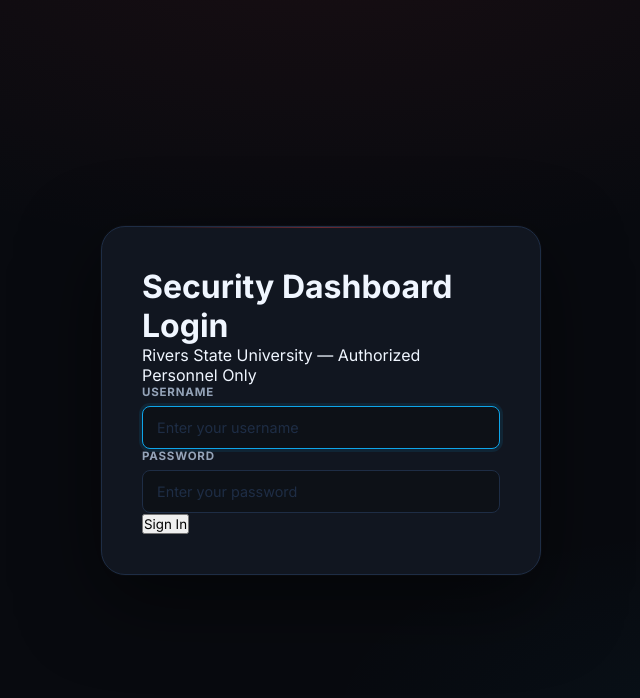
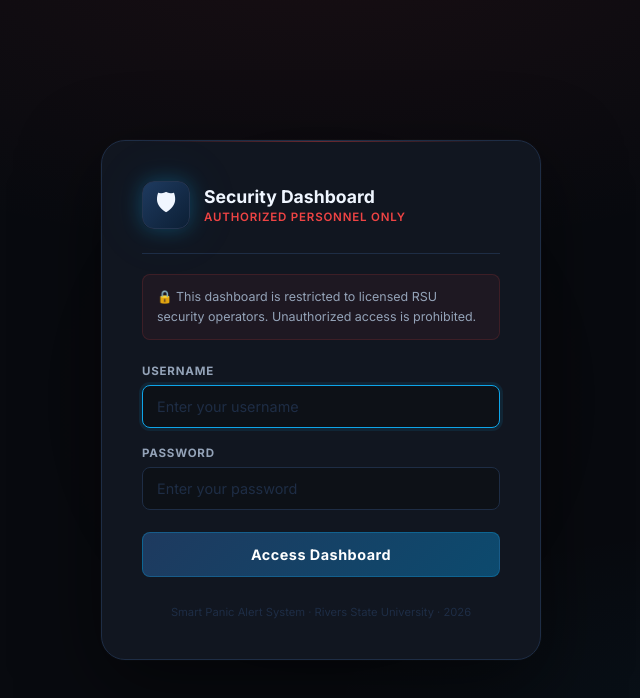
Before and after one commit to Wisdom-techie/panic-alert-system, a React (Vite) app in the folder frontend/: page /login in a window 1280 px wide. Shown: the top 698 px of the page, without its empty margins (319-959 px from the left). Built offline with nearby package versions, Linux system fonts and the light colour scheme.

Commit message:
Fix login UI styling and siren triggering on historical alerts

```diff
--- a/frontend/src/pages/Dashboard.jsx
+++ b/frontend/src/pages/Dashboard.jsx
@@ -294,7 +294,7 @@
   }, [pushPermission]);
 
   useEffect(() => {
-    const hasUnresolvedAlert = alerts.some((a) => !a.acknowledged || !a.resolution_status || a.resolution_status === 'Pending');
+  const hasUnresolvedAlert = alerts.some((a) => !a.acknowledged);
 
     if (hasUnresolvedAlert) {
       if (!sirenIntervalRef.current) {
--- a/frontend/src/pages/Login.jsx
+++ b/frontend/src/pages/Login.jsx
@@ -39,13 +39,24 @@
 
   return (
     <div className="login-page">
+      <div className="login-bg-glow"></div>
       <div className="login-card">
-        <div className="login-header">
-          <h1>Security Dashboard Login</h1>
-          <p>Rivers State University — Authorized Personnel Only</p>
+        <div className="login-logo">
+          <div className="login-logo-icon">🛡</div>
+          <div>
+            <h1>Security Dashboard</h1>
+            <p>Authorized Personnel Only</p>
+          </div>
         </div>
 
-        <form onSubmit={handleSubmit}>
+        <div className="login-divider"></div>
+
+        <div className="login-alert-info">
+          🔒 This dashboard is restricted to licensed RSU security operators.
+          Unauthorized access is prohibited.
+        </div>
+
+        <form className="login-form" onSubmit={handleSubmit}>
           <div className="login-field">
             <label>Username</label>
             <input
@@ -55,6 +66,7 @@
               placeholder="Enter your username"
               required
               autoFocus
+              autoComplete="username"
             />
           </div>
 
@@ -66,15 +78,20 @@
               onChange={(e) => setPassword(e.target.value)}
               placeholder="Enter your password"
               required
+              autoComplete="current-password"
             />
           </div>
 
-          {error && <div className="login-error">{error}</div>}
+          {error && <div className="login-error">⚠ {error}</div>}
 
-          <button type="submit" className="login-submit" disabled={loading}>
-            {loading ? 'Signing in...' : 'Sign In'}
+          <button type="submit" className="login-btn" disabled={loading}>
+            {loading ? 'Signing in...' : 'Access Dashboard'}
           </button>
         </form>
+
+        <div className="login-footer">
+          Smart Panic Alert System · Rivers State University · {new Date().getFullYear()}
+        </div>
       </div>
     </div>
   );
```
